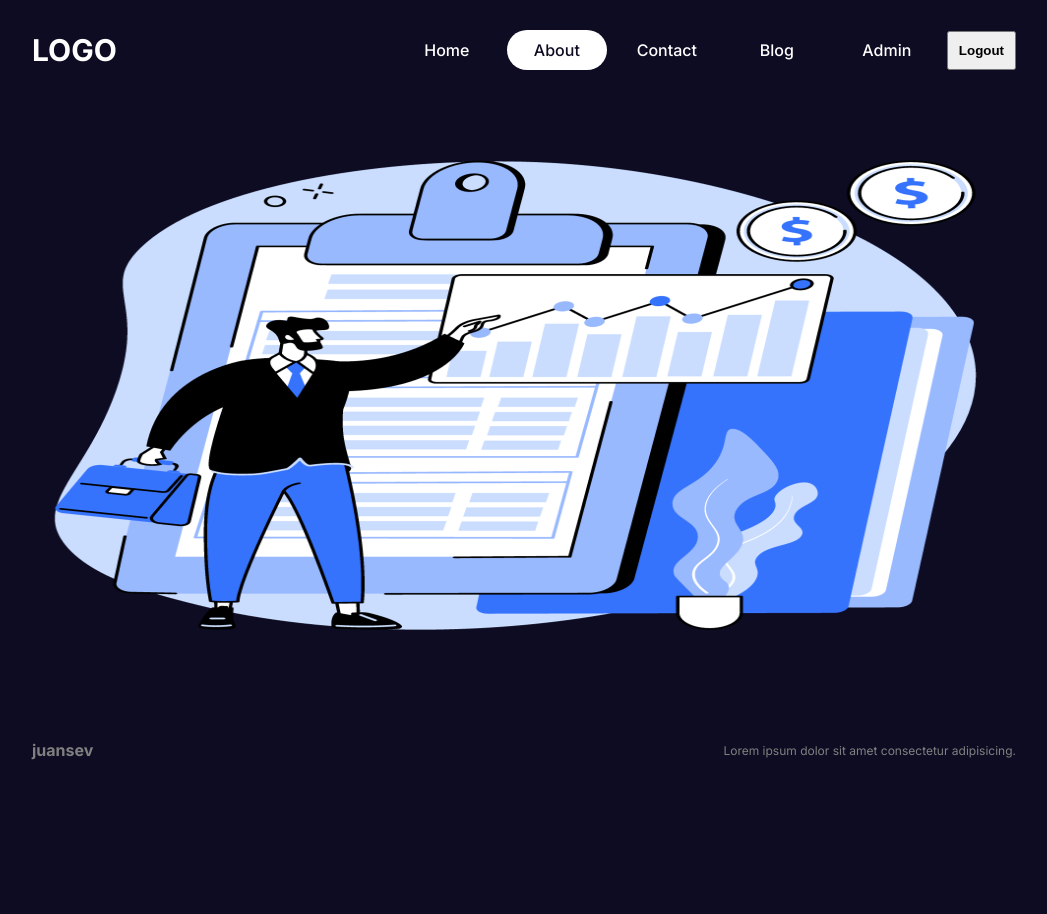
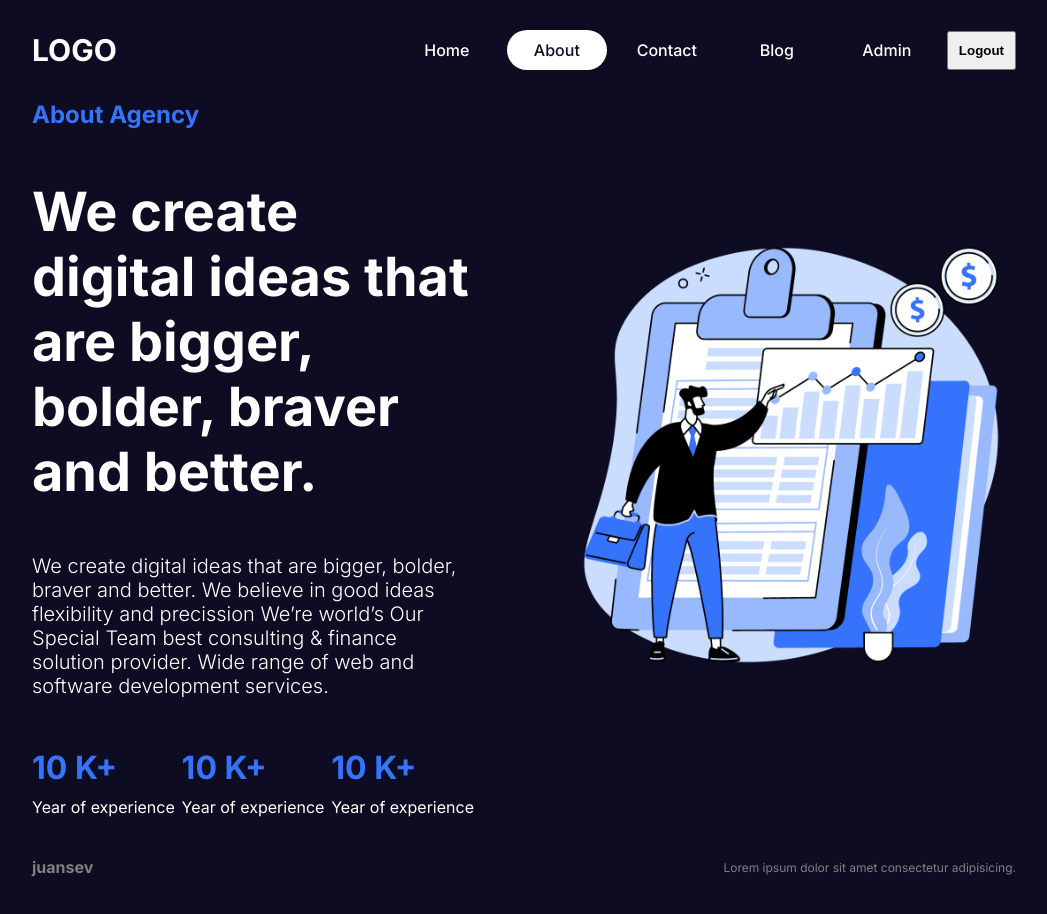
Before and after one commit to Juan-Severiano/next14-project, a Next.js app: page /about in a window 1280 px wide. Shown: the top 914 px of the page, without its empty margins (116-1163 px from the left). Before the commit the page ends 800 px from the top, so only its background shows below. Built offline with nearby package versions, Linux system fonts and the light colour scheme.

Commit message:
[refactor] about and contact pages done

```diff
--- a/src/app/about/about.module.css
+++ b/src/app/about/about.module.css
@@ -1,5 +1,61 @@
-.imageContainer {
+.container {
+  display: flex;
+  gap: 100px;
+}
+
+.textContainer {
+  flex: 1;
+  display: flex;
+  flex-direction: column;
+  gap: 50px;
+}
+
+.subtitle{
+  color:var(--btn)
+}
+
+.title{
+  font-size: 54px;
+}
+
+.desc{
+  font-size: 20px;
+  font-weight: 300;
+}
+
+.boxes{
+  display: flex;
+  align-items: center;
+  justify-content: space-between;
+}
+
+.box{
+  display: flex;
+  flex-direction: column;
+  gap: 10px;
+}
+
+.box h1{
+  color: var(--btn);
+}
+
+.imgContainer {
+  flex: 1;
   position: relative;
-  width: 100%;
-  height: 500px;
 }
+
+.img{
+  object-fit: contain;
+}
+
+@media (max-width: 768px) {
+  .container {
+    flex-direction: column;
+    text-align: center;
+  }
+
+  .boxes{
+    flex-direction: column;
+    gap: 50px;
+  }
+}
--- a/src/app/about/page.jsx
+++ b/src/app/about/page.jsx
@@ -1,12 +1,53 @@
-import Image from "next/image"
-import styles from './about.module.css'
+import Image from "next/image";
+import styles from "./about.module.css";
 
-const Page = () => {
+export const metadata = {
+  title: "About Page",
+  description: "About description",
+};
+
+
+const AboutPage = () => {
+
+  // console.log("lets check where it works")
   return (
-    <div className={styles.imageContainer}>
-      <Image src='/about.png' alt="about image" fill />
+    <div className={styles.container}>
+      <div className={styles.textContainer}>
+        <h2 className={styles.subtitle}>About Agency</h2>
+        <h1 className={styles.title}>
+          We create digital ideas that are bigger, bolder, braver and better.
+        </h1>
+        <p className={styles.desc}>
+          We create digital ideas that are bigger, bolder, braver and better. We
+          believe in good ideas flexibility and precission We’re world’s Our
+          Special Team best consulting & finance solution provider. Wide range
+          of web and software development services.
+        </p>
+        <div className={styles.boxes}>
+          <div className={styles.box}>
+            <h1>10 K+</h1>
+            <p>Year of experience</p>
+          </div>
+          <div className={styles.box}>
+            <h1>10 K+</h1>
+            <p>Year of experience</p>
+          </div>
+          <div className={styles.box}>
+            <h1>10 K+</h1>
+            <p>Year of experience</p>
+          </div>
+        </div>
+      </div>
+      <div className={styles.imgContainer}>
+        <Image
+          src="/about.png"
+          alt="About Image"
+          fill
+          className={styles.img}
+        />
+      </div>
     </div>
-  )
-}
+  );
+};
 
-export default Page
+export default AboutPage;
--- /dev/null
+++ b/src/app/contact/contact.module.css
@@ -0,0 +1,51 @@
+.container {
+  display: flex;
+  align-items: center;
+  gap: 100px;
+}
+
+.imgContainer {
+  flex: 1;
+  height: 500px;
+  position: relative;
+}
+
+.img {
+  object-fit: contain;
+}
+
+.formContainer {
+  flex: 1;
+}
+
+.form {
+  display: flex;
+  flex-direction: column;
+  gap: 20px;
+}
+
+.form input,
+.form textarea {
+  padding: 20px;
+  border-radius: 5px;
+  border: none;
+  outline: none;
+  background-color: var(--bgSoft);
+  color: var(--text);
+}
+
+.form button {
+  padding: 20px;
+  background-color: var(--btn);
+  color: var(--text);
+  font-weight: bold;
+  border: none;
+  border-radius: 5px;
+  cursor: pointer;
+}
+
+@media (max-width: 768px) {
+  .container {
+    flex-direction: column;
+  }
+}
```
Also changed, not shown: src/app/contact/page.jsx (+43 -7 lines).
